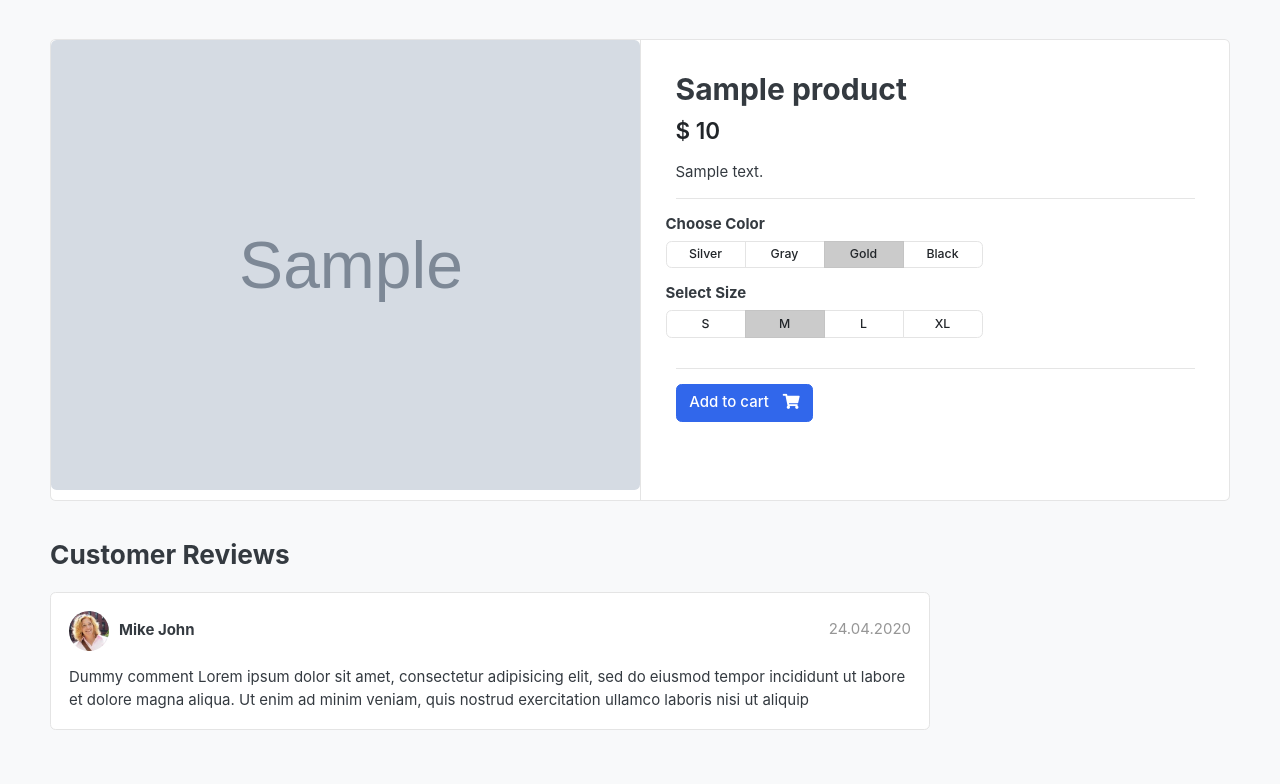
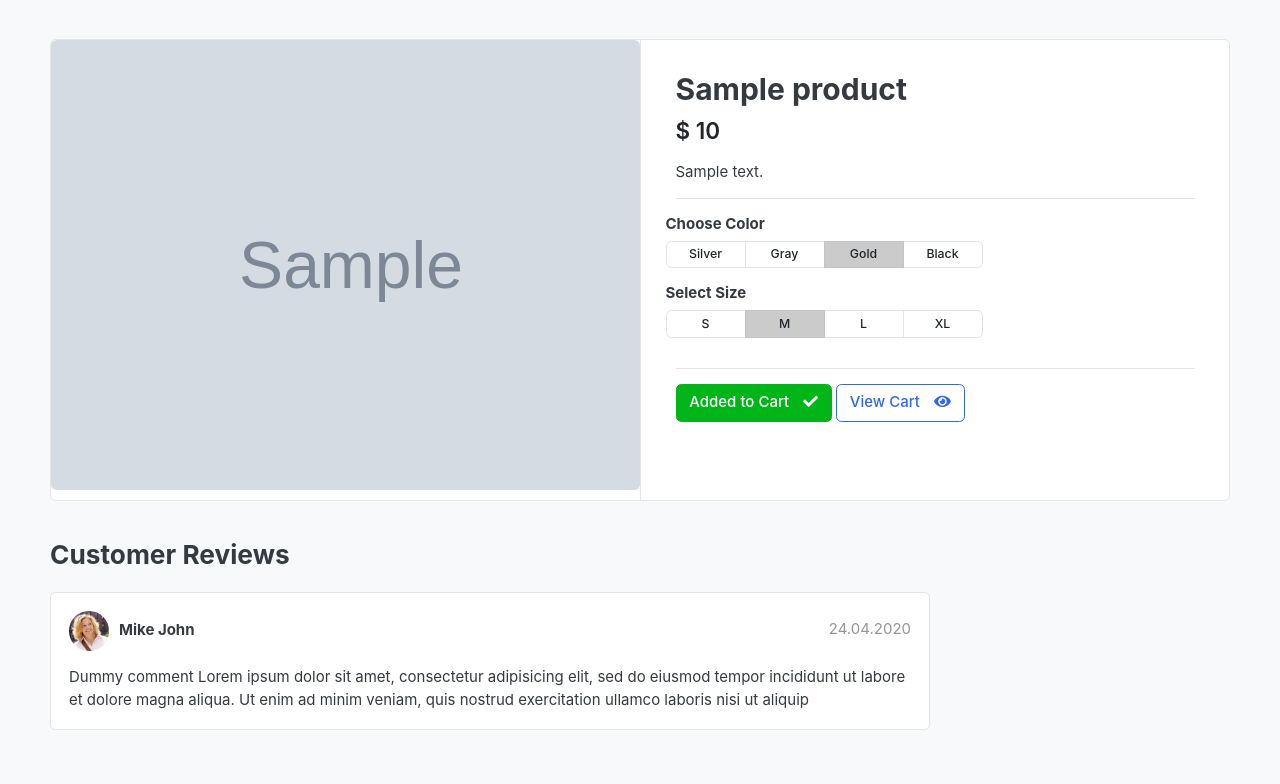
Before and after one commit to BestOlumese/greatkart-django, a Django app: template templates/store/product_detail.html in a window 1280 px wide. Shown: the part 119-903 px from the top of the page. Run offline with Django 3.2, Linux system fonts and the light colour scheme; the template is opened without the code that fills it: values that come from a table or form of the project are taken from there, others are empty; tables that the repository leaves empty hold one stand-in row (values such as "Sample post"); grey boxes marked "Sample" are stand-in pictures; some libraries are stand-ins or nearby versions; some web fonts are replaced.

Commit message:
cart bugs fix

```diff
--- a/templates/store/product_detail.html
+++ b/templates/store/product_detail.html
@@ -72,7 +72,12 @@
     {% if single_product.stock <= 0 %}
         <h5 class="text-danger">Out of Stock</h5>
     {% else %}
-	    <a href="{% url 'add_cart' single_product.id %}" class="btn  btn-primary"> <span class="text">Add to cart</span> <i class="fas fa-shopping-cart"></i>  </a>
+	    {% if in_cart %}
+			<a href="#" class="btn btn-success"> <span class="text">Added to Cart</span> <i class="fas fa-check"></i>  </a>
+			<a href="{% url 'cart' %}" class="btn btn-outline-primary"> <span class="text">View Cart</span> <i class="fas fa-eye"></i>  </a>
+		{% else %}
+			<a href="{% url 'add_cart' single_product.id %}" class="btn btn-primary"> <span class="text">Add to Cart</span> <i class="fas fa-shopping-cart"></i>  </a>
+		{% endif %}
     {% endif %}
 </article> <!-- product-info-aside .// -->
 		</main> <!-- col.// -->
--- a/templates/store/store.html
+++ b/templates/store/store.html
@@ -143,7 +143,7 @@
                             <span class="price">$ {{ product.price }}</span>
                         </div> <!-- price-wrap.// -->
                     </div>
-                    <a href="#" class="btn btn-block btn-primary">Add to cart </a>
+                    <a href="{% url 'add_cart' product.id %}" class="btn btn-block btn-primary">Add to cart </a>
                 </figcaption>
             </figure>
         </div> <!-- col.// -->
```
Also changed, not shown: store/views.py (+13 -2 lines), templates/store/cart.html (+11 -2 lines).
